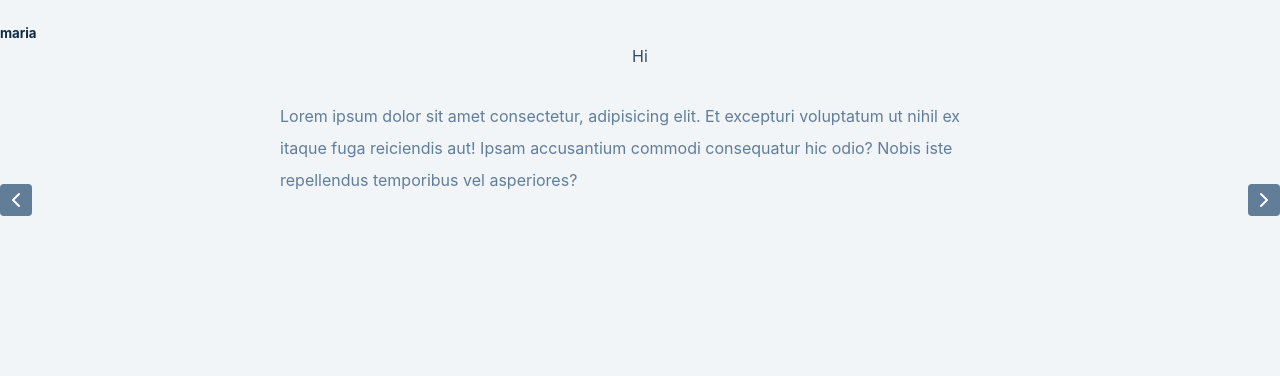
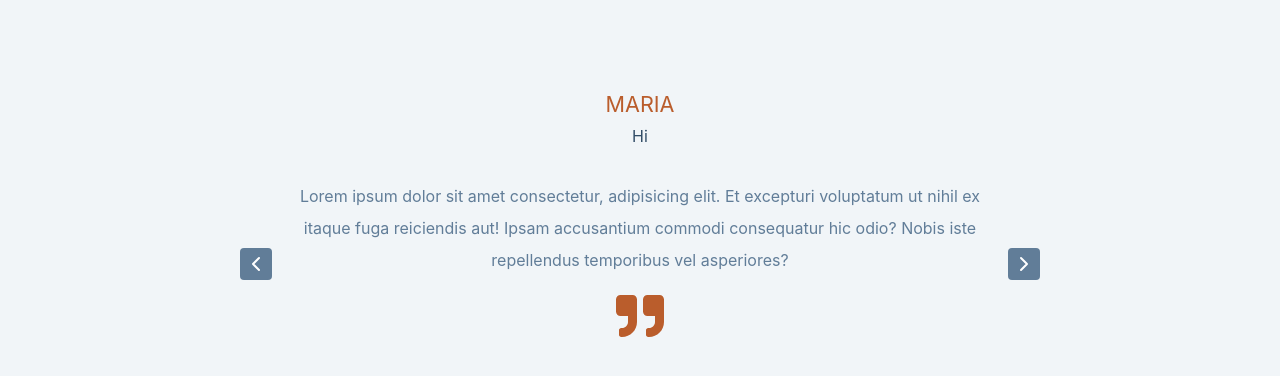
Before and after one commit to lilianlee0213/react-projects, a React (Create React App) app in the folder 07-slider/: page / in a window 1280 px wide. Shown: the top 376 px of the page. Built offline with nearby package versions, Linux system fonts and the light colour scheme; the HTML template or start-up script is replaced by a standard one.

Commit message:
styles added

```diff
--- a/07-slider/src/App.js
+++ b/07-slider/src/App.js
@@ -4,10 +4,10 @@ import {FaQuoteRight} from 'react-icons/fa';
 import data from './data';
 function App() {
 	return (
-		<section className="section">
+		<section className="section-center">
 			<article>
 				<img src="" alt="" className="person-name" />
-				<h5>maria</h5>
+				<h5 className="name">maria</h5>
 				<p className="title">hi</p>
 				<p className="text">
 					Lorem ipsum dolor sit amet consectetur, adipisicing elit. Et excepturi
@@ -15,6 +15,7 @@ function App() {
 					commodi consequatur hic odio? Nobis iste repellendus temporibus vel
 					asperiores?
 				</p>
+				<FaQuoteRight className="icon" />
 				<button className="prev">{FiChevronLeft()}</button>
 				<button className="next">{FiChevronRight()}</button>
 			</article>
--- a/07-slider/src/index.css
+++ b/07-slider/src/index.css
@@ -136,9 +136,14 @@ p {
 Slider
 ===============
 */
+.name {
+	font-size: 1.35rem;
+	font-weight: 400;
+}
 .title {
 	text-align: center;
 	margin-bottom: 2rem;
+	font-size: 1rem;
 }
 .title h2 {
 	display: flex;
@@ -173,7 +178,7 @@ Slider
 	border: 4px solid var(--clr-grey-8);
 	box-shadow: var(--dark-shadow);
 }
-article h4 {
+article h5 {
 	text-transform: uppercase;
 	color: var(--clr-primary-5);
 	margin-bottom: 0.25rem;
```
Lines whose indentation alone changed are shown as unchanged.
